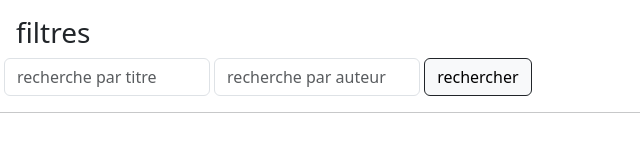
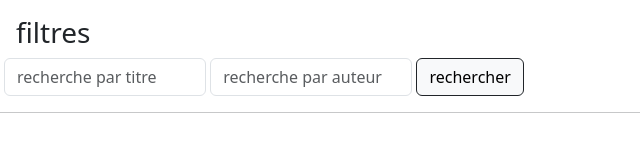
Before and after one commit to bertreux/evalTypeScript, a plain HTML site: page tp/index.html in a window 1280 px wide. Shown: the full height of the page, 0-640 px from the left. Drawn offline with nearby package versions, Linux system fonts and the light colour scheme; no server answers.

Commit message:
first commit

```diff
--- a/tp/index.html
+++ b/tp/index.html
@@ -12,7 +12,7 @@
     <form id="searchForm" class="mt-3 ms-3">
         <div class="form-group">
             <label for="searchTitleInput"><h3>filtres</h3></label>
-            <div class="row">
+            <div class="row" style="width: 100%;">
                 <input type="text" style="width: 16% !important;" class="form-control col-2 me-1" id="searchTitleInput" name="searchTitleInput" placeholder="recherche par titre">
                 <input type="text" style="width: 16% !important;" class="form-control col-2 me-1" id="searchUserInput" name="searchUserInput" placeholder="recherche par auteur">
                 <button type="button" style="width: fit-content !important;" class="col-1 btn btn-light border border-dark" onclick="search()">rechercher</button>
```
